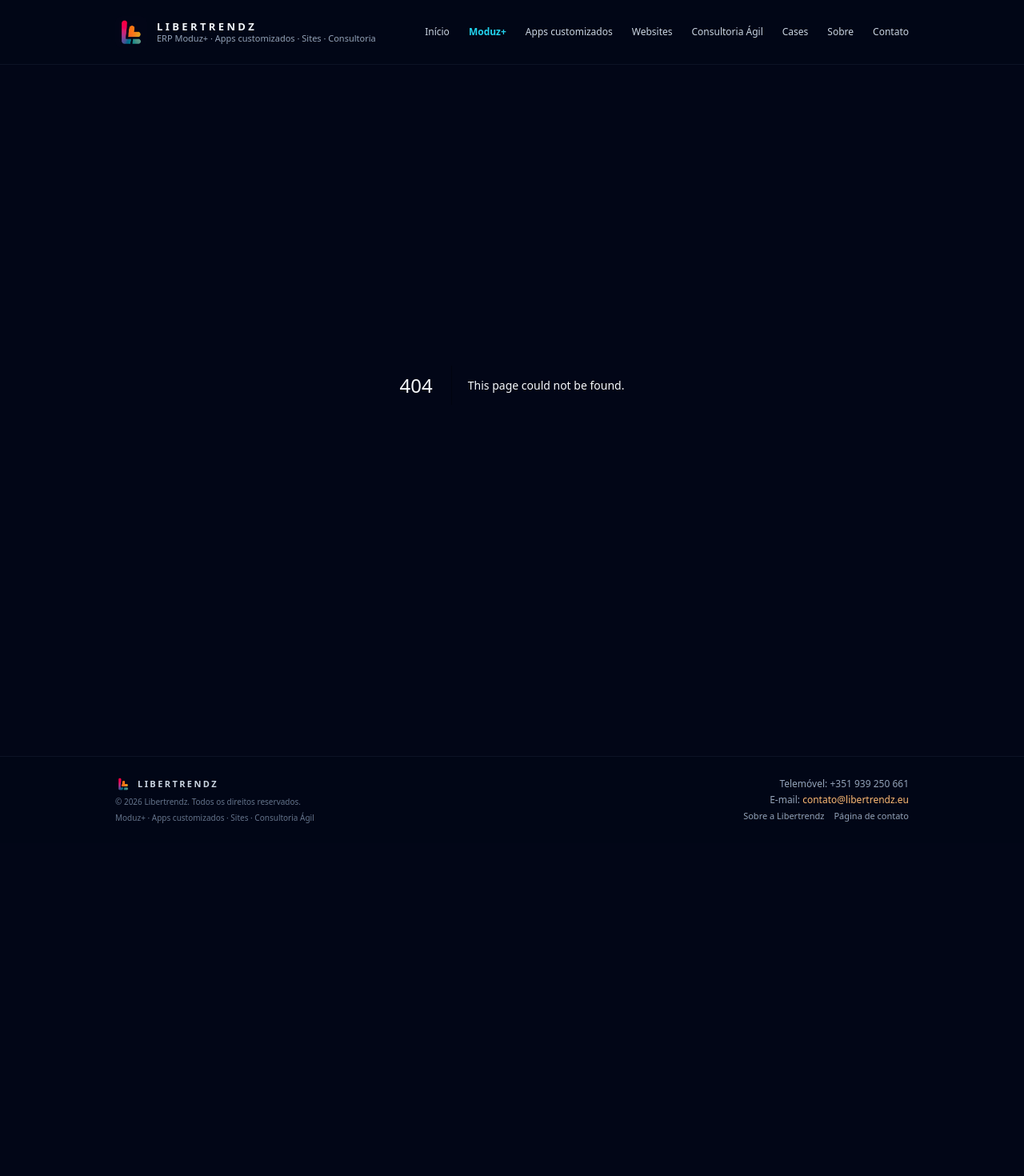
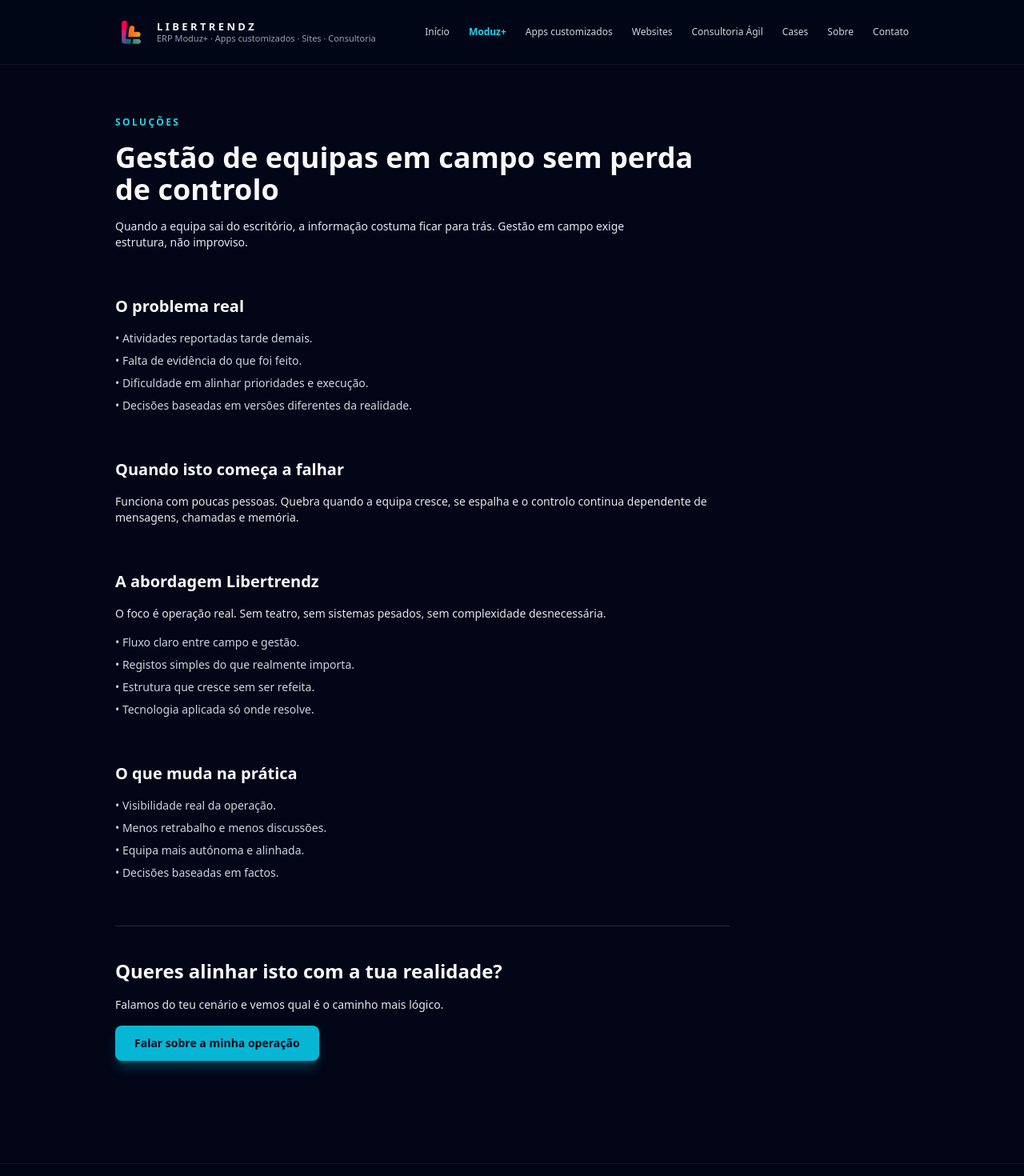
Before and after one commit to libertrendz/libertrendz-site, a Next.js app: page /solucoes/gestao-de-equipas-em-campo in a window 1280 px wide. Before the commit this address had no page. Shown: the top 1470 px of the page at 80% size. Before the commit the page ends 1054 px from the top, so only its background shows below. Built offline with nearby package versions, Linux system fonts and the light colour scheme.

Commit message:
Create page.tsx

```diff
--- /dev/null
+++ b/app/solucoes/gestao-de-equipas-em-campo/page.tsx
@@ -0,0 +1,93 @@
+// app/solucoes/gestao-de-equipas-em-campo/page.tsx
+
+export default function GestaoEquipasCampoPage() {
+  return (
+    <main className="min-h-[calc(100vh-5rem)] bg-slate-950 text-slate-50">
+      <section className="container-page py-12 lg:py-16 space-y-14">
+        {/* HERO */}
+        <div className="max-w-3xl space-y-4">
+          <p className="text-xs font-semibold uppercase tracking-[0.2em] text-cyan-400">
+            Soluções
+          </p>
+          <h1 className="text-3xl font-bold leading-tight md:text-4xl">
+            Gestão de equipas em campo sem perda de controlo
+          </h1>
+          <p className="text-sm text-slate-200 max-w-2xl">
+            Quando a equipa sai do escritório, a informação costuma ficar para trás.
+            Gestão em campo exige estrutura, não improviso.
+          </p>
+        </div>
+
+        {/* PROBLEMA */}
+        <div className="space-y-4 max-w-3xl">
+          <h2 className="text-xl font-semibold text-slate-50">
+            O problema real
+          </h2>
+          <ul className="space-y-2 text-sm text-slate-300">
+            <li>• Atividades reportadas tarde demais.</li>
+            <li>• Falta de evidência do que foi feito.</li>
+            <li>• Dificuldade em alinhar prioridades e execução.</li>
+            <li>• Decisões baseadas em versões diferentes da realidade.</li>
+          </ul>
+        </div>
+
+        {/* CONTEXTO */}
+        <div className="space-y-4 max-w-3xl">
+          <h2 className="text-xl font-semibold text-slate-50">
+            Quando isto começa a falhar
+          </h2>
+          <p className="text-sm text-slate-200">
+            Funciona com poucas pessoas. Quebra quando a equipa cresce, se espalha
+            e o controlo continua dependente de mensagens, chamadas e memória.
+          </p>
+        </div>
+
+        {/* ABORDAGEM */}
+        <div className="space-y-4 max-w-3xl">
+          <h2 className="text-xl font-semibold text-slate-50">
+            A abordagem Libertrendz
+          </h2>
+          <p className="text-sm text-slate-200">
+            O foco é operação real. Sem teatro, sem sistemas pesados, sem
+            complexidade desnecessária.
+          </p>
+          <ul className="space-y-2 text-sm text-slate-300">
+            <li>• Fluxo claro entre campo e gestão.</li>
+            <li>• Registos simples do que realmente importa.</li>
+            <li>• Estrutura que cresce sem ser refeita.</li>
+            <li>• Tecnologia aplicada só onde resolve.</li>
+          </ul>
+        </div>
+
+        {/* RESULTADO */}
+        <div className="space-y-4 max-w-3xl">
+          <h2 className="text-xl font-semibold text-slate-50">
+            O que muda na prática
+          </h2>
+          <ul className="space-y-2 text-sm text-slate-300">
+            <li>• Visibilidade real da operação.</li>
+            <li>• Menos retrabalho e menos discussões.</li>
+            <li>• Equipa mais autónoma e alinhada.</li>
+            <li>• Decisões baseadas em factos.</li>
+          </ul>
+        </div>
+
+        {/* CTA */}
+        <div className="pt-10 border-t border-slate-800 space-y-4 max-w-3xl">
+          <h2 className="text-2xl font-semibold text-slate-50">
+            Queres alinhar isto com a tua realidade?
+          </h2>
+          <p className="text-sm text-slate-200">
+            Falamos do teu cenário e vemos qual é o caminho mais lógico.
+          </p>
+          <a
+            href="/contato"
+            className="inline-flex items-center justify-center rounded-lg bg-cyan-500 px-6 py-3 text-sm font-semibold text-slate-950 shadow-lg shadow-cyan-500/30 transition hover:bg-cyan-400"
+          >
+            Falar sobre a minha operação
+          </a>
+        </div>
+      </section>
+    </main>
+  );
+}
```
